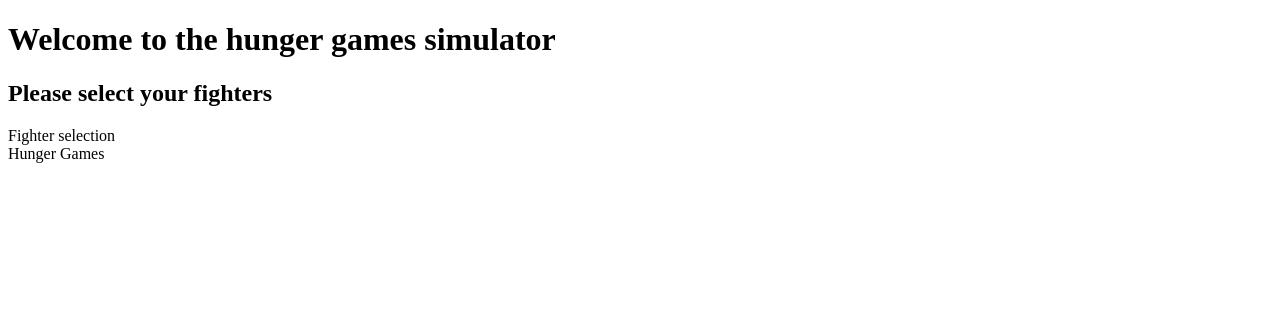
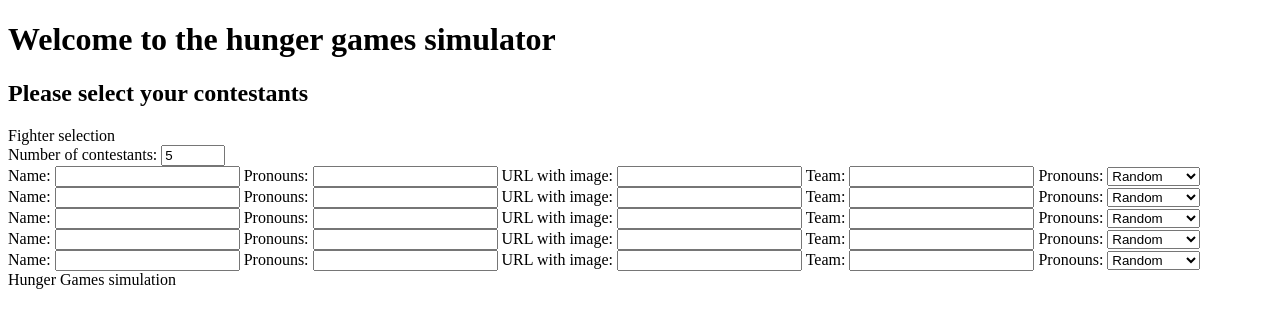
Before and after one commit to m-at-FNSPE/Hunger-Games-Simulator, a plain HTML site: page index.html in a window 1280 px wide. Drawn offline with Linux system fonts and the light colour scheme.

Commit message:
html + js for selecting contestants

```diff
--- a/FrontEnd.js
+++ b/FrontEnd.js
@@ -1,6 +1,64 @@
 
+class Reaping{
+    constructor(){
+        this.ChangeNumberOfContestantsToEqualTheSelectedValue()
+        document.getElementById("HowManyContestants").addEventListener("change", this.ChangeNumberOfContestantsToEqualTheSelectedValue.bind(this))
+    }
 
-function test(){
-    return <h3> hi</h3>
+    PushNewContestantField(){
+        const ContestantDiv = document.getElementById("SelectionOfIndividualContestants")
+        const NewDiv = document.createElement("div");
 
+        let currentNumberOfNodes = document.getElementById("SelectionOfIndividualContestants").childNodes.length
+
+        NewDiv.id = "Contestant" + currentNumberOfNodes
+
+        NewDiv.innerHTML =
+            `<form class="ContestantForm" id="${NewDiv.id}Form ">
+                <label for="Name${NewDiv.id}"> Name: </label>
+                <input type="text" name="Name" id="Name${NewDiv.id}" >
+
+                <label for="Pronouns${NewDiv.id}"> Pronouns: </label>
+                <input type="text" name="Pronouns" id="Pronouns${NewDiv.id}" >
+
+                <label for="ImageURL${NewDiv.id}"> URL with image: </label>
+                <input type="url" name="ImageURL" id="ImageURL${NewDiv.id}" >
+
+                <label for="Team${NewDiv.id}"> Team: </label>
+                <input type="text" name="Team" id="Team${NewDiv.id}" >
+
+                <label for="Attitude${NewDiv.id}"> Pronouns: </label>
+                <select name="Attitude" id="Attitude${NewDiv.id}" >
+                    <option value="Random">Random</option>
+                    <option value="Placeholder">Placeholder</option>
+                    <option value="Placeholder">Placeholder</option>
+                    <option value="Placeholder">Placeholder</option>
+                    <option value="Placeholder">Placeholder</option>
+                </select>
+            </form>`
+
+        ContestantDiv.appendChild(NewDiv)
+    }
+    PopLastContestantField(){
+        const ContestantDiv = document.getElementById("SelectionOfIndividualContestants")
+        ContestantDiv.removeChild(ContestantDiv.lastChild)
+    }
+
+    ChangeNumberOfContestantsToEqualTheSelectedValue(){
+        let HowManyContestants = document.getElementById("HowManyContestants").value
+        let currentNumberOfNodes = document.getElementById("SelectionOfIndividualContestants").childNodes.length
+        let change = HowManyContestants - currentNumberOfNodes + 1
+        if (change > 0){
+            for(let i = 0; i < change; i++){
+                this.PushNewContestantField()
+            }
+        }
+        else if (change < 0){
+            for(let i = 0; i > change; i--){
+                this.PopLastContestantField()
+            }
+        }
+    }
 }
+
+let reaping = new Reaping()
--- a/index.html
+++ b/index.html
@@ -2,8 +2,8 @@
 <html lang="en">
 <head>
     <meta charset="UTF-8">
-    <script src="Arena.js"></script>
-    <script src="FrontEnd.js"></script>
+    <script defer src="Arena.js"></script>
+    <script defer src="FrontEnd.js"></script>
     <title>Hunger Games Simulator</title>
 </head>
 <body>
@@ -12,19 +12,32 @@
 
 
 
-<H2> Please select your fighters </H2>
+<H2> Please select your contestants </H2>
 
 
 
 <div class="ContestantSelection">
     Fighter selection
 
+    <form class="NumberOfContestants">
+        <label for="HowManyContestants"> Number of contestants: </label>
+        <input type="number" name="HowManyContestants" id="HowManyContestants"  max="200" min="2" value="5">
+    </form>
+
+    <div class="SelectionOfIndividualContestants" id="SelectionOfIndividualContestants">
+    </div>
+
 
 </div>
 
 
-<div class="Simulation">
-    Hunger Games
+<div class="SimulationWrapper">
+    Hunger Games simulation
+
+    <div class="Timeframes">
+
+
+    </div>
 
 </div>
 
```
